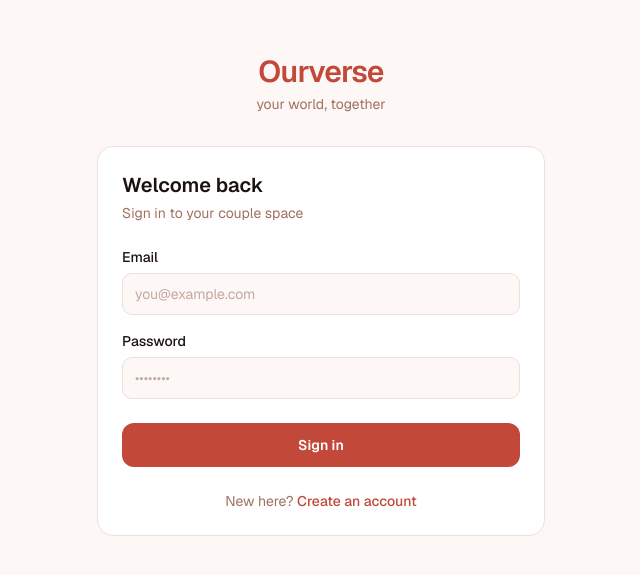
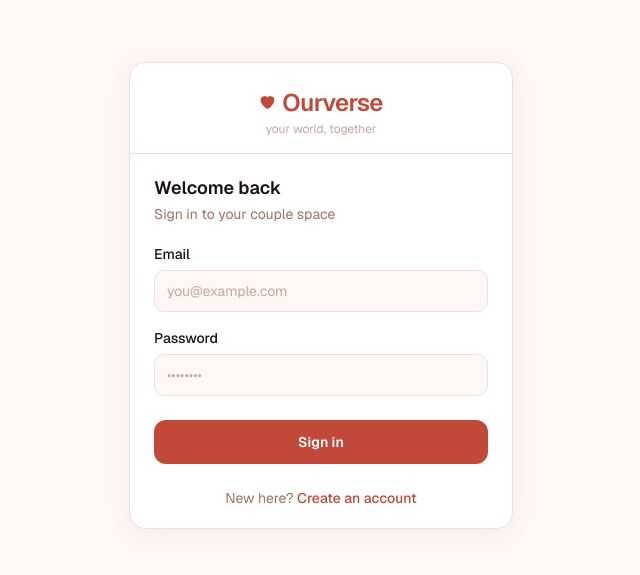
Before and after one commit to raihanyx/ourverse, a Next.js app: page /login in a window 1280 px wide. Shown: the part 105-680 px from the top of the page, without its empty margins (319-959 px from the left). Built offline with nearby package versions, Linux system fonts and the light colour scheme.

Commit message:
fix: tighten auth page layout and move branding into card

```diff
--- a/app/(auth)/layout.js
+++ b/app/(auth)/layout.js
@@ -1,15 +1,22 @@
 export default function AuthLayout({ children }) {
   return (
-    <div className="min-h-screen flex items-center justify-center bg-[#FDF7F6] dark:bg-[#1A1210] p-4">
-      <div className="w-full max-w-md">
-        <div className="text-center mb-8">
-          <h1 className="text-3xl font-semibold tracking-tight text-[#C2493A] dark:text-[#F0907F]">
-            Ourverse
-          </h1>
-          <p className="text-sm text-[#A07060] dark:text-[#D4A090] mt-1">your world, together</p>
-        </div>
-        <div className="bg-white dark:bg-[#2E201C] rounded-2xl border border-[#EDE0DC] dark:border-[#3D2820] p-6">
-          {children}
+    <div className="min-h-screen flex items-center justify-center bg-[#FDF7F6] dark:bg-[#1A1210] px-4 py-10">
+      <div className="w-full max-w-sm">
+        <div className="bg-white dark:bg-[#2E201C] rounded-2xl border border-[#EDE0DC] dark:border-[#3D2820] shadow-[0_4px_24px_rgba(194,73,58,0.07)] dark:shadow-none overflow-hidden">
+          <div className="px-6 pt-6 pb-4 text-center border-b border-[#EDE0DC] dark:border-[#3D2820]">
+            <div className="flex items-center justify-center gap-1.5 mb-0.5">
+              <svg viewBox="0 0 24 24" fill="currentColor" className="w-[17px] h-[17px] text-[#C2493A] dark:text-[#F0907F] shrink-0">
+                <path d="M11.645 20.91l-.007-.003-.022-.012a15.247 15.247 0 01-.383-.218 25.18 25.18 0 01-4.244-3.17C4.688 15.36 2.25 12.174 2.25 8.25 2.25 5.322 4.714 3 7.688 3A5.5 5.5 0 0112 5.052 5.5 5.5 0 0116.313 3c2.973 0 5.437 2.322 5.437 5.25 0 3.925-2.438 7.111-4.739 9.256a25.175 25.175 0 01-4.244 3.17 15.247 15.247 0 01-.383.219l-.022.012-.007.004-.003.001a.752.752 0 01-.704 0l-.003-.001z" />
+              </svg>
+              <h1 className="text-2xl font-semibold tracking-tight text-[#C2493A] dark:text-[#F0907F]">
+                Ourverse
+              </h1>
+            </div>
+            <p className="text-xs text-[#C4A89E] dark:text-[#A07868]">your world, together</p>
+          </div>
+          <div className="px-6 py-5">
+            {children}
+          </div>
         </div>
       </div>
     </div>
--- a/app/(auth)/login/page.js
+++ b/app/(auth)/login/page.js
@@ -10,8 +10,8 @@ export default function LoginPage() {
 
   return (
     <PageTransition>
-      <h2 className="text-xl font-semibold text-[#1C1210] dark:text-[#FAF3F1] mb-1">Welcome back</h2>
-      <p className="text-sm text-[#A07060] dark:text-[#D4A090] mb-6">Sign in to your couple space</p>
+      <h2 className="text-lg font-semibold text-[#1C1210] dark:text-[#FAF3F1] mb-0.5">Welcome back</h2>
+      <p className="text-sm text-[#A07060] dark:text-[#D4A090] mb-5">Sign in to your couple space</p>
 
       <form action={formAction} className="space-y-4">
         {state?.error && (
--- a/app/(auth)/signup/page.js
+++ b/app/(auth)/signup/page.js
@@ -10,8 +10,8 @@ export default function SignupPage() {
 
   return (
     <PageTransition>
-      <h2 className="text-xl font-semibold text-[#1C1210] dark:text-[#FAF3F1] mb-1">Create your account</h2>
-      <p className="text-sm text-[#A07060] dark:text-[#D4A090] mb-6">Start your couple space in seconds</p>
+      <h2 className="text-lg font-semibold text-[#1C1210] dark:text-[#FAF3F1] mb-0.5">Create your account</h2>
+      <p className="text-sm text-[#A07060] dark:text-[#D4A090] mb-5">Start your couple space in seconds</p>
 
       <form action={formAction} className="space-y-4">
         {state?.error && (
```
Also changed, not shown: .claude/settings.local.json (deleted), 1 other file (tests, documents, lock files or other folders).
